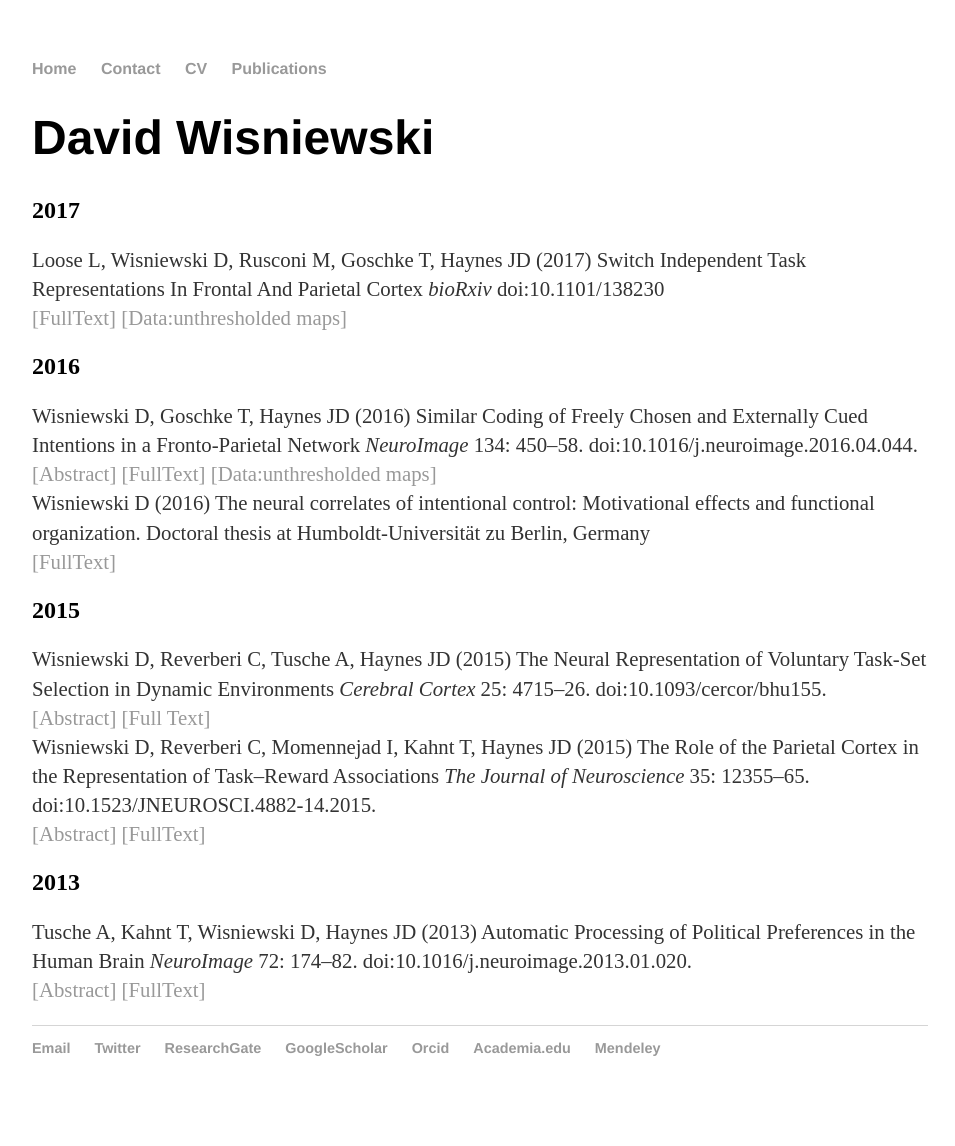
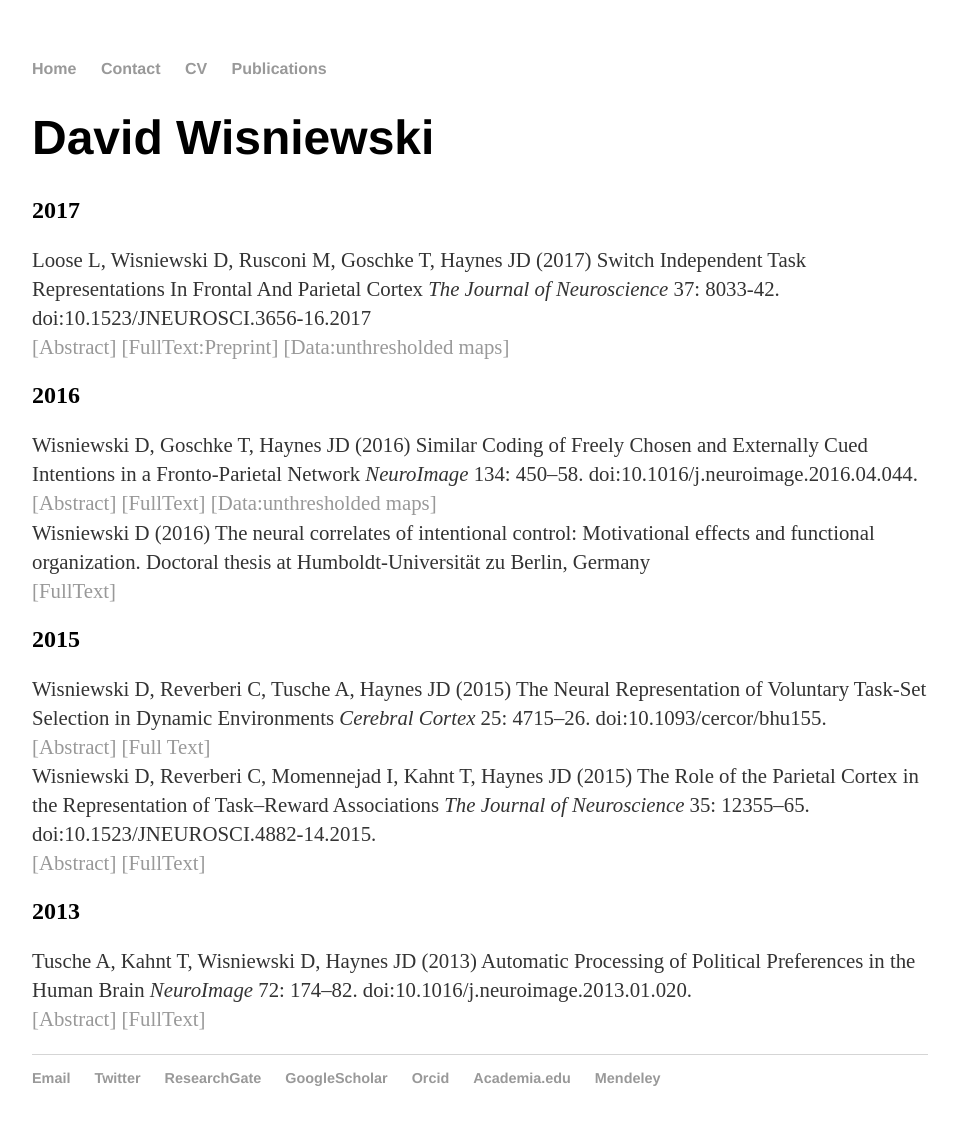
Before and after one commit to davidwisniewski/davidwisniewski.github.io, a Jekyll site: the page built from publications/index.html, in a window 1280 px wide. Shown: the whole page, without its empty margins (160-1115 px from the left). Built offline with Jekyll 4.4.1, drawn with Linux system fonts in a browser that asks for light colours; before the commit the page ends 1116 px from its top, so only the background shows below that.

Commit message:
updated publications

```diff
--- a/publications/index.html
+++ b/publications/index.html
@@ -6,8 +6,8 @@ title: David Wisniewski
 	<h1>David Wisniewski</h1>
 	<h2>2017</h2>
 	<p>
-	Loose L, Wisniewski D, Rusconi M, Goschke T, Haynes JD (2017) Switch Independent Task Representations In Frontal And Parietal Cortex <em>bioRxiv</em> doi:10.1101/138230 <br>
-	<a href="http://biorxiv.org/content/early/2017/05/18/138230">[FullText]</a> <a href="http://neurovault.org/collections/2011/">[Data:unthresholded maps]</a><br>
+	Loose L, Wisniewski D, Rusconi M, Goschke T, Haynes JD (2017) Switch Independent Task Representations In Frontal And Parietal Cortex <em>The Journal of Neuroscience</em> 37: 8033-42. doi:10.1523/JNEUROSCI.3656-16.2017  <br>
+	<a href="http://www.jneurosci.org/content/37/33/8033">[Abstract]</a> <a href="http://biorxiv.org/content/early/2017/05/18/138230">[FullText:Preprint]</a> <a href="http://neurovault.org/collections/2011/">[Data:unthresholded maps]</a><br>
 	</p>
 
 	<h2>2016</h2>
```
